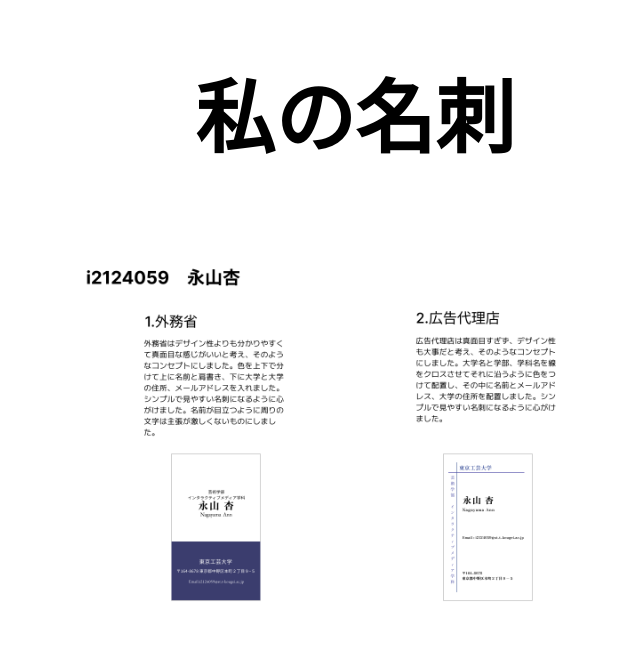
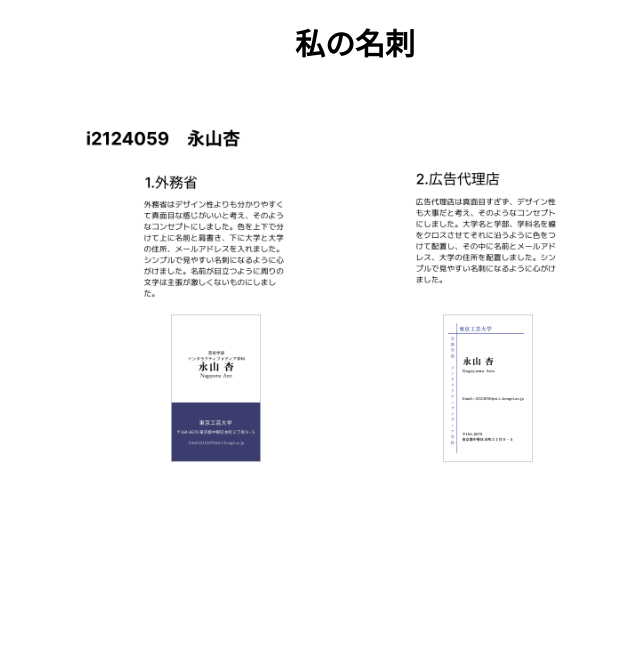
Before and after one commit to i2124059/vol5, a plain HTML site: page index.html in a window 1280 px wide. Shown: the whole page, without its empty margins (285-925 px from the left). Drawn offline with Linux system fonts and the light colour scheme.

Commit message:
Update style.css

```diff
--- a/style.css
+++ b/style.css
@@ -1,3 +1,3 @@
 
-.large{ font-size: 80px; text-align: center;}
+.large{ font-size: 30px; text-align: center;}
 img { max-width: 640px; margin: auto; display: block;}
```
